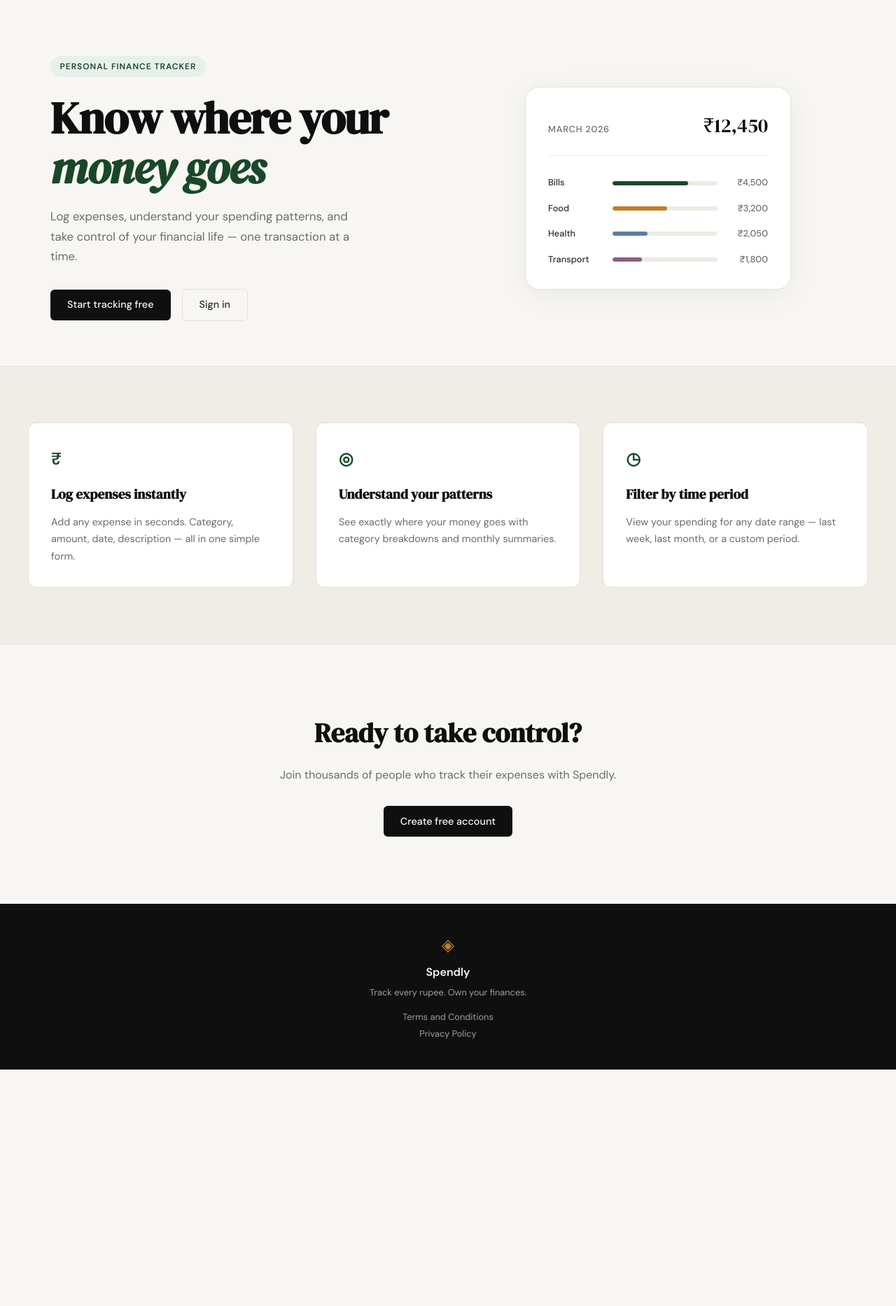
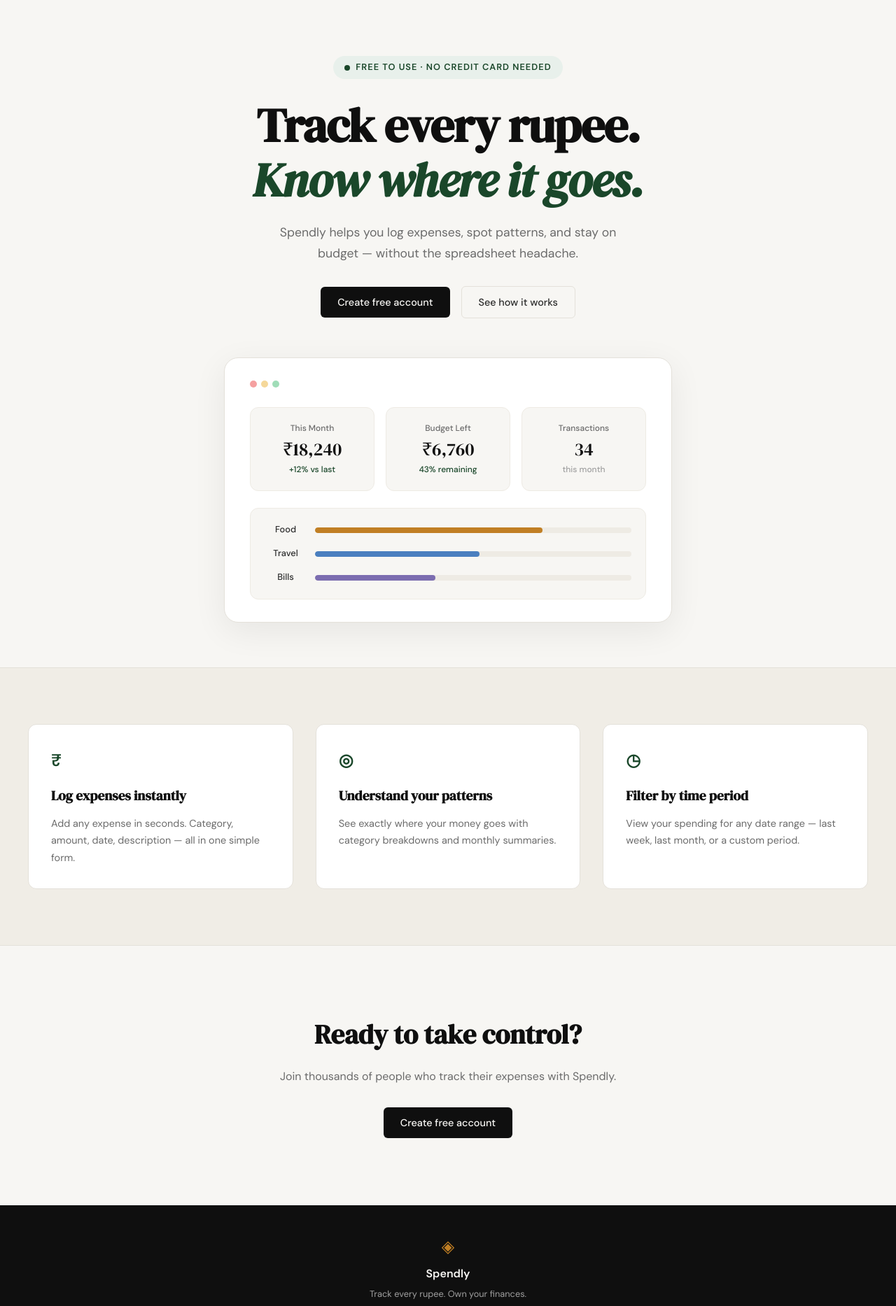
Before and after one commit to solankikaran/claude-site-spendly, a Flask app: page / in a window 1280 px wide. Shown: the part 61-1928 px from the top of the page at 70% size. Before the commit the page ends 1590 px from the top, so only its background shows below. Run offline with Flask 3, Linux system fonts and the light colour scheme.

Commit message:
landing: redesign hero section to match mockup

```diff
--- /dev/null
+++ b/static/css/landing.css
@@ -0,0 +1,214 @@
+/* ------------------------------------------------------------------ */
+/* Hero — centered single-column layout                                */
+/* ------------------------------------------------------------------ */
+
+.hero {
+    display: flex;
+    flex-direction: column;
+    align-items: center;
+    text-align: center;
+    padding: 5rem 2rem 4rem;
+    max-width: var(--max-width);
+    margin: 0 auto;
+    gap: 3.5rem;
+}
+
+.hero-inner {
+    display: flex;
+    flex-direction: column;
+    align-items: center;
+}
+
+.hero-badge {
+    display: inline-flex;
+    align-items: center;
+    gap: 0.5rem;
+    background: var(--accent-light);
+    color: var(--accent);
+    font-size: 0.8rem;
+    font-weight: 600;
+    padding: 0.4rem 1rem;
+    border-radius: 999px;
+    margin-bottom: 1.75rem;
+}
+
+.badge-dot {
+    width: 8px;
+    height: 8px;
+    border-radius: 50%;
+    background: var(--accent);
+    display: inline-block;
+}
+
+.hero-title {
+    font-family: var(--font-display);
+    font-size: clamp(2.8rem, 6vw, 4.25rem);
+    line-height: 1.15;
+    letter-spacing: -0.02em;
+    color: var(--ink);
+    margin-bottom: 1.25rem;
+}
+
+.hero-title em {
+    font-style: italic;
+    color: var(--accent);
+}
+
+.hero-subtitle {
+    font-size: 1.1rem;
+    color: var(--ink-muted);
+    line-height: 1.7;
+    max-width: 520px;
+    margin-bottom: 2rem;
+}
+
+.hero-actions {
+    display: flex;
+    gap: 1rem;
+    align-items: center;
+    justify-content: center;
+}
+
+/* ------------------------------------------------------------------ */
+/* Mock dashboard card                                                 */
+/* ------------------------------------------------------------------ */
+
+.hero-visual {
+    display: flex;
+    justify-content: center;
+    width: 100%;
+}
+
+.mock-dashboard {
+    background: var(--paper-card);
+    border: 1px solid var(--border);
+    border-radius: var(--radius-lg);
+    padding: 2rem 2.25rem;
+    width: 100%;
+    max-width: 640px;
+    box-shadow: 0 12px 48px rgba(0, 0, 0, 0.07);
+}
+
+.mock-dots {
+    display: flex;
+    gap: 6px;
+    margin-bottom: 1.75rem;
+}
+
+.dot {
+    width: 10px;
+    height: 10px;
+    border-radius: 50%;
+}
+
+.dot-red { background: #f5a0a0; }
+.dot-yellow { background: #f5d89a; }
+.dot-green { background: #a0ddb8; }
+
+/* Stat cards row */
+.mock-stats {
+    display: grid;
+    grid-template-columns: repeat(3, 1fr);
+    gap: 1rem;
+    margin-bottom: 1.5rem;
+}
+
+.mock-stat-card {
+    background: var(--paper);
+    border: 1px solid var(--border-soft);
+    border-radius: var(--radius-md);
+    padding: 1.25rem 1rem;
+    display: flex;
+    flex-direction: column;
+    gap: 0.2rem;
+}
+
+.mock-stat-label {
+    font-size: 0.75rem;
+    font-weight: 500;
+    color: var(--ink-muted);
+    text-transform: capitalize;
+}
+
+.mock-stat-value {
+    font-family: var(--font-display);
+    font-size: 1.6rem;
+    color: var(--ink);
+    line-height: 1.3;
+}
+
+.mock-stat-note {
+    font-size: 0.75rem;
+    color: var(--ink-faint);
+    font-weight: 500;
+}
+
+.note-green {
+    color: var(--accent);
+}
+
+/* Category bars */
+.mock-categories {
+    background: var(--paper);
+    border: 1px solid var(--border-soft);
+    border-radius: var(--radius-md);
+    padding: 1.25rem 1.25rem;
+    display: flex;
+    flex-direction: column;
+    gap: 0.85rem;
+}
+
+.mock-cat-row {
+    display: grid;
+    grid-template-columns: 60px 1fr;
+    align-items: center;
+    gap: 0.75rem;
+}
+
+.mock-cat-name {
+    font-size: 0.8rem;
+    font-weight: 500;
+    color: var(--ink-soft);
+}
+
+.mock-cat-track {
+    height: 8px;
+    background: var(--border-soft);
+    border-radius: 999px;
+    overflow: hidden;
+}
+
+.mock-cat-bar {
+    height: 100%;
+    border-radius: 999px;
+    transition: width 0.6s ease;
+}
+
+.bar-food { background: var(--accent-2); }
+.bar-travel { background: #4a7fbf; }
+.bar-bills { background: #7c6db0; }
+
+/* ------------------------------------------------------------------ */
+/* Responsive                                                          */
+/* ------------------------------------------------------------------ */
+
+@media (max-width: 900px) {
+    .hero {
+        text-align: center;
+    }
+
+    .hero-subtitle { max-width: 100%; }
+    .hero-actions { justify-content: center; }
+}
+
+@media (max-width: 600px) {
+    .hero { padding: 3rem 1rem 2rem; }
+
+    .mock-stats {
+        grid-template-columns: 1fr;
+    }
+
+    .mock-dashboard {
+        padding: 1.5rem;
+    }
+}
--- a/templates/landing.html
+++ b/templates/landing.html
@@ -1,60 +1,71 @@
 {% extends "base.html" %}
 
 {% block title %}Spendly — Track Every Rupee{% endblock %}
+
+{% block head %}
+<link rel="stylesheet" href="{{ url_for('static', filename='css/landing.css') }}">
+{% endblock %}
 
 {% block content %}
 
 <section class="hero">
     <div class="hero-inner">
-        <div class="hero-badge">Personal Finance Tracker</div>
+        <div class="hero-badge"><span class="badge-dot"></span> Free to use · No credit card needed</div>
         <h1 class="hero-title">
-            Know where your<br>
-            <em>money goes</em>
+            Track every rupee.<br>
+            <em>Know where it goes.</em>
         </h1>
         <p class="hero-subtitle">
-            Log expenses, understand your spending patterns,
-            and take control of your financial life —
-            one transaction at a time.
+            Spendly helps you log expenses, spot patterns, and stay
+            on budget — without the spreadsheet headache.
         </p>
         <div class="hero-actions">
-            <a href="{{ url_for('register') }}" class="btn-primary">Start tracking free</a>
-            <a href="{{ url_for('login') }}" class="btn-ghost">Sign in</a>
+            <a href="{{ url_for('register') }}" class="btn-primary">Create free account</a>
+            <a href="#features" class="btn-ghost">See how it works</a>
         </div>
     </div>
     <div class="hero-visual">
-        <div class="mock-card">
-            <div class="mock-card-header">
-                <span class="mock-label">March 2026</span>
-                <span class="mock-total">₹12,450</span>
+        <div class="mock-dashboard">
+            <div class="mock-dots">
+                <span class="dot dot-red"></span>
+                <span class="dot dot-yellow"></span>
+                <span class="dot dot-green"></span>
             </div>
-            <div class="mock-bars">
-                <div class="mock-bar-row">
-                    <span class="mock-cat">Bills</span>
-                    <div class="mock-bar-track">
-                        <div class="mock-bar" style="width: 72%"></div>
+            <div class="mock-stats">
+                <div class="mock-stat-card">
+                    <span class="mock-stat-label">This month</span>
+                    <span class="mock-stat-value">₹18,240</span>
+                    <span class="mock-stat-note note-green">+12% vs last</span>
+                </div>
+                <div class="mock-stat-card">
+                    <span class="mock-stat-label">Budget left</span>
+                    <span class="mock-stat-value">₹6,760</span>
+                    <span class="mock-stat-note note-green">43% remaining</span>
+                </div>
+                <div class="mock-stat-card">
+                    <span class="mock-stat-label">Transactions</span>
+                    <span class="mock-stat-value">34</span>
+                    <span class="mock-stat-note">this month</span>
+                </div>
+            </div>
+            <div class="mock-categories">
+                <div class="mock-cat-row">
+                    <span class="mock-cat-name">Food</span>
+                    <div class="mock-cat-track">
+                        <div class="mock-cat-bar bar-food" style="width: 72%"></div>
                     </div>
-                    <span class="mock-amt">₹4,500</span>
                 </div>
-                <div class="mock-bar-row">
-                    <span class="mock-cat">Food</span>
-                    <div class="mock-bar-track">
-                        <div class="mock-bar mock-bar-2" style="width: 52%"></div>
+                <div class="mock-cat-row">
+                    <span class="mock-cat-name">Travel</span>
+                    <div class="mock-cat-track">
+                        <div class="mock-cat-bar bar-travel" style="width: 52%"></div>
                     </div>
-                    <span class="mock-amt">₹3,200</span>
                 </div>
-                <div class="mock-bar-row">
-                    <span class="mock-cat">Health</span>
-                    <div class="mock-bar-track">
-                        <div class="mock-bar mock-bar-3" style="width: 33%"></div>
+                <div class="mock-cat-row">
+                    <span class="mock-cat-name">Bills</span>
+                    <div class="mock-cat-track">
+                        <div class="mock-cat-bar bar-bills" style="width: 38%"></div>
                     </div>
-                    <span class="mock-amt">₹2,050</span>
-                </div>
-                <div class="mock-bar-row">
-                    <span class="mock-cat">Transport</span>
-                    <div class="mock-bar-track">
-                        <div class="mock-bar mock-bar-4" style="width: 28%"></div>
-                    </div>
-                    <span class="mock-amt">₹1,800</span>
                 </div>
             </div>
         </div>
```
